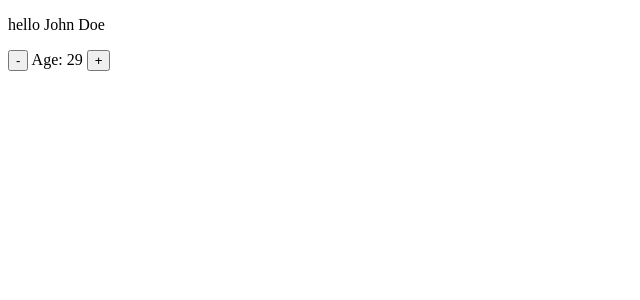
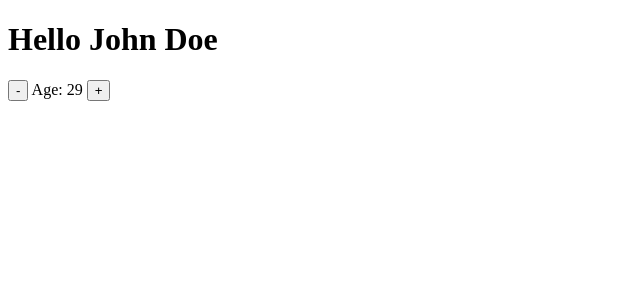
Before and after one commit to S2ShiroeS2/angular100day, an Angular app: page / in a window 1280 px wide. Shown: the top 300 px of the page, without its empty margins (0-640 px from the left). Built offline with nearby package versions, Linux system fonts and the light colour scheme.

Commit message:
Review code

```diff
--- a/src/app/app.module.ts
+++ b/src/app/app.module.ts
@@ -2,12 +2,12 @@ import { NgModule } from '@angular/core';
 import { BrowserModule } from '@angular/platform-browser';
 
 import { AppComponent } from './app.component';
-import { HelloComponent } from './hello/hello.component';
+import { HelloComponent } from './hello/hello.component'; //< -- Here
 
 @NgModule({
   declarations: [
     AppComponent,
-    HelloComponent
+    HelloComponent //< -- Here
   ],
   imports: [
     BrowserModule
--- a/src/app/hello/hello.component.html
+++ b/src/app/hello/hello.component.html
@@ -1 +1 @@
-<p>hello {{name}}</p>
+<h1>Hello {{name}}</h1>
```
Also changed, not shown: src/app/app.component.html (+4 -3 lines).
